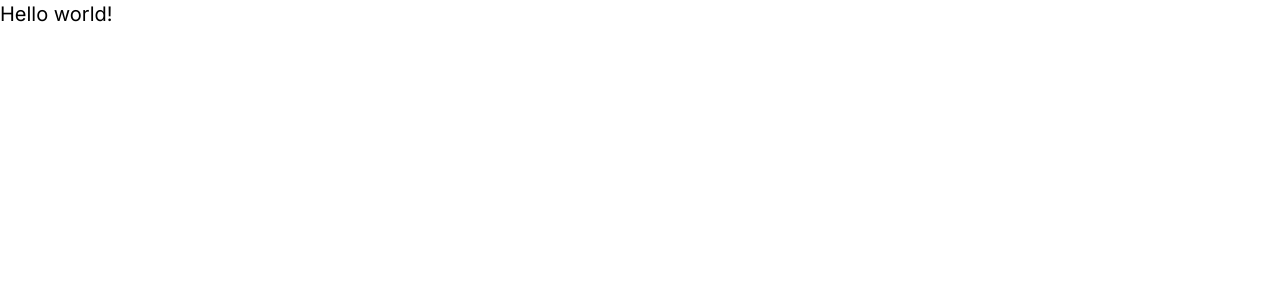
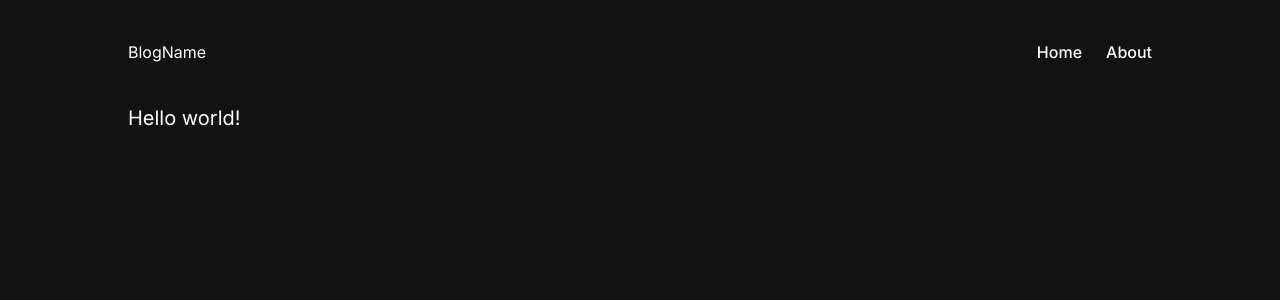
Before and after one commit to andy-parinas/nextjs-sanity-blog-simple, a Next.js app: page / in a window 1280 px wide. Shown: the top 300 px of the page. Built offline with nearby package versions, Linux system fonts and the light colour scheme.

Commit message:
Added Headers and Themes

```diff
--- /dev/null
+++ b/app/ThemeProviders.tsx
@@ -0,0 +1,13 @@
+"use client"
+
+import {ThemeProvider} from "next-themes";
+import {ReactNode} from "react";
+
+function ThemeProviders({children}: {children: ReactNode}) {
+
+    return <ThemeProvider defaultTheme="dark" enableSystem>
+        {children}
+    </ThemeProvider>
+}
+
+export default ThemeProviders
--- a/app/layout.tsx
+++ b/app/layout.tsx
@@ -3,6 +3,10 @@ import { Inter } from "next/font/google";
 import "./globals.css";
 
 import Link from "next/link";
+import ThemeProviders from "@/app/ThemeProviders";
+import SectionContainer from "@/components/SectionContainer";
+import Header from "@/components/Header";
+// import {ThemeProvider} from "next-themes";
 
 const inter = Inter({ subsets: ["latin"] });
 
@@ -19,7 +23,13 @@ export default function RootLayout({
     return (
         <html lang="en">
             <body className={inter.className}>
-            {children}</body>
+            <ThemeProviders>
+                <SectionContainer>
+                    <Header />
+                    {children}
+                </SectionContainer>
+            </ThemeProviders>
+            </body>
         </html>
     );
 }
--- /dev/null
+++ b/components/Header.tsx
@@ -0,0 +1,29 @@
+import Link from "next/link";
+
+
+function Header() {
+
+    return (
+        <header  className="flex items-center justify-between py-10">
+            <div>
+                <Link href="/">
+                    BlogName
+                </Link>
+            </div>
+            <div className="flex items-center space-x-4 leading-5 sm:space-x-6">
+                <Link href="/"
+                    className="hidden font-medium sm:block"
+                >
+                    Home
+                </Link>
+                <Link href="/"
+                      className="hidden font-medium sm:block"
+                >
+                    About
+                </Link>
+            </div>
+        </header>
+    )
+}
+
+export default Header
--- /dev/null
+++ b/components/SectionContainer.tsx
@@ -0,0 +1,12 @@
+import {ReactNode} from "react";
+
+interface Props {
+    children: ReactNode
+}
+function SectionContainer({children}: Props) {
+
+    return <section className="mx-auto max-w-3xl px-4 sm:px-6 xl:max-w-5xl xl:px-0">{children}</section>
+
+}
+
+export default SectionContainer
--- a/package.json
+++ b/package.json
@@ -13,6 +13,7 @@
     "@sanity/vision": "^3.20.1",
     "next": "14.0.3",
     "next-sanity": "^5.5.10",
+    "next-themes": "^0.2.1",
     "react": "^18",
     "react-dom": "^18",
     "sanity": "^3.20.1",
```
Also changed, not shown: 1 other file (tests, documents, lock files or other folders).
